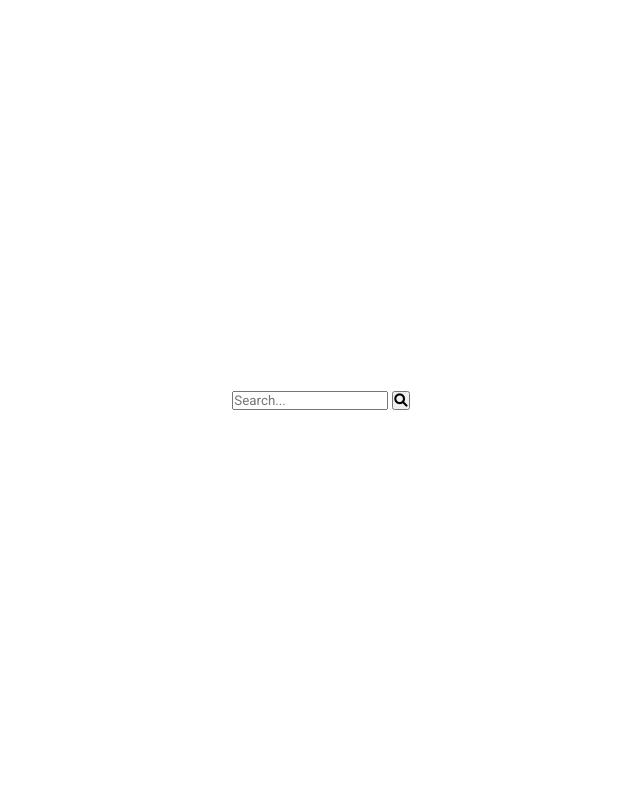
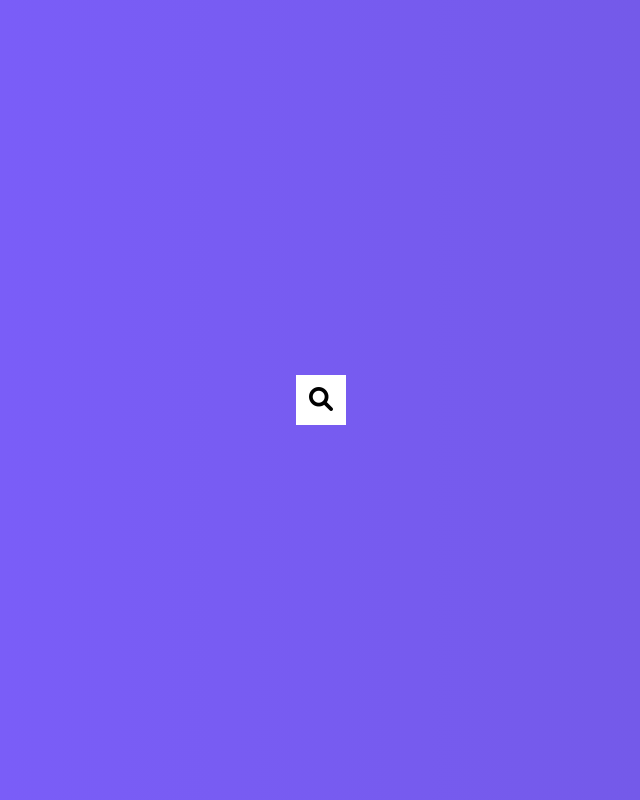
Before and after one commit to Nathlo/hidden-search-widget, a plain HTML site: page index.html in a window 1280 px wide. Shown: the whole page, without its empty margins (319-959 px from the left). Drawn offline with Linux system fonts and the light colour scheme.

Commit message:
added styles for main elements

```diff
--- a/style.css
+++ b/style.css
@@ -9,9 +9,38 @@
 
 body {
   display: flex;
-  flex-direction: column;
   align-items: center;
   justify-content: center;
   height: 100vh;
   overflow: hidden;
+  background-image: linear-gradient(90deg, #7d5fff, #7158e2);
 }
+
+.search {
+  position: relative;
+  height: 50px;
+  /*background: mediumaquamarine;*/
+}
+
+.search .input {
+  width: 50px;
+  height: 50px;
+  padding: 15px;
+  background-color: #fff;
+  border: 0;
+  font-size: 18px;
+  transition: width 0.3s ease;
+}
+
+.btn {
+  position: absolute;
+  top: 0;
+  left: 0;
+  width: 50px;
+  height: 50px;
+  background-color: #fff;
+  border: 0;
+  cursor: pointer;
+  font-size: 24px;
+  transition: transform 0.3s ease;
+}
```
